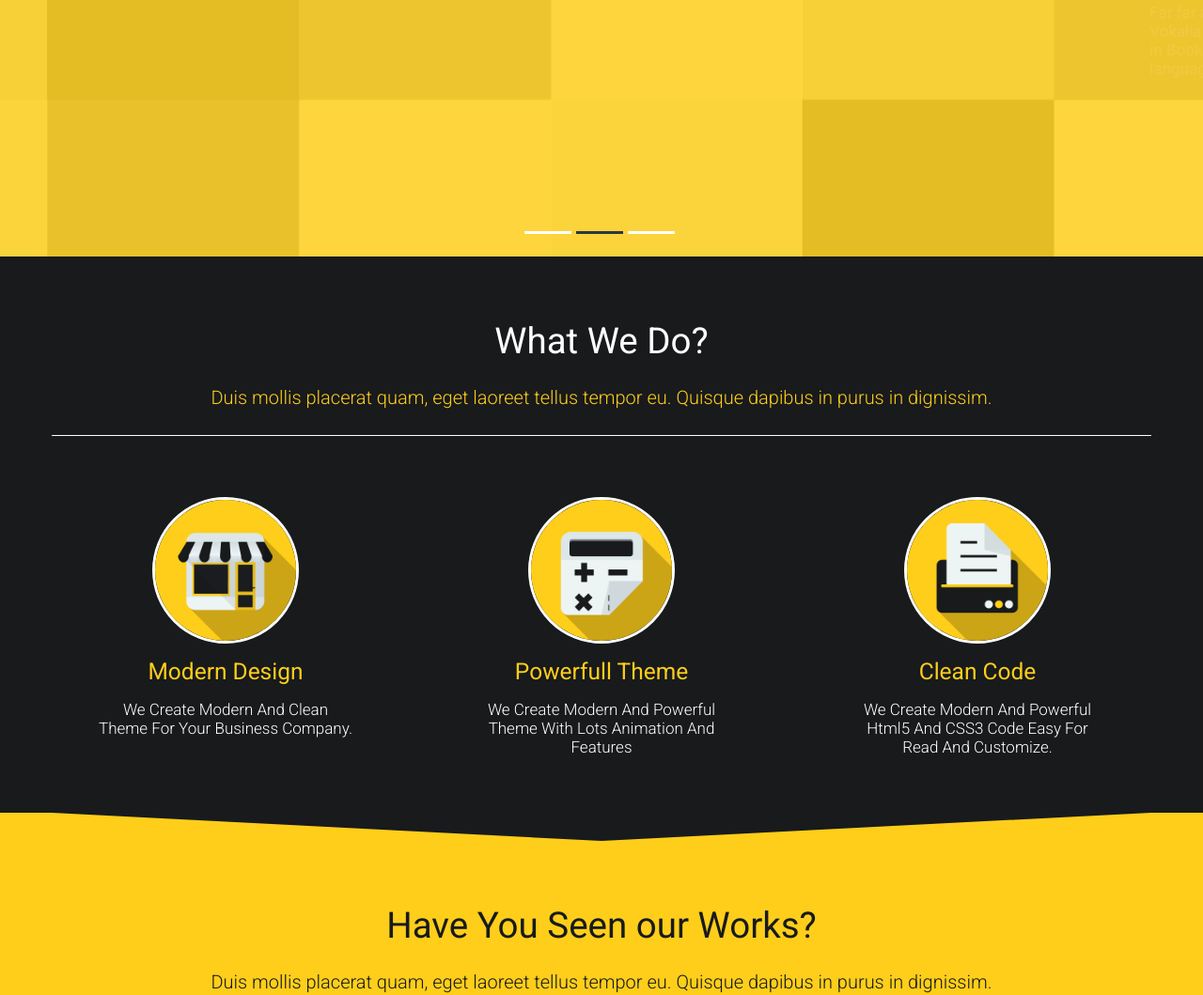
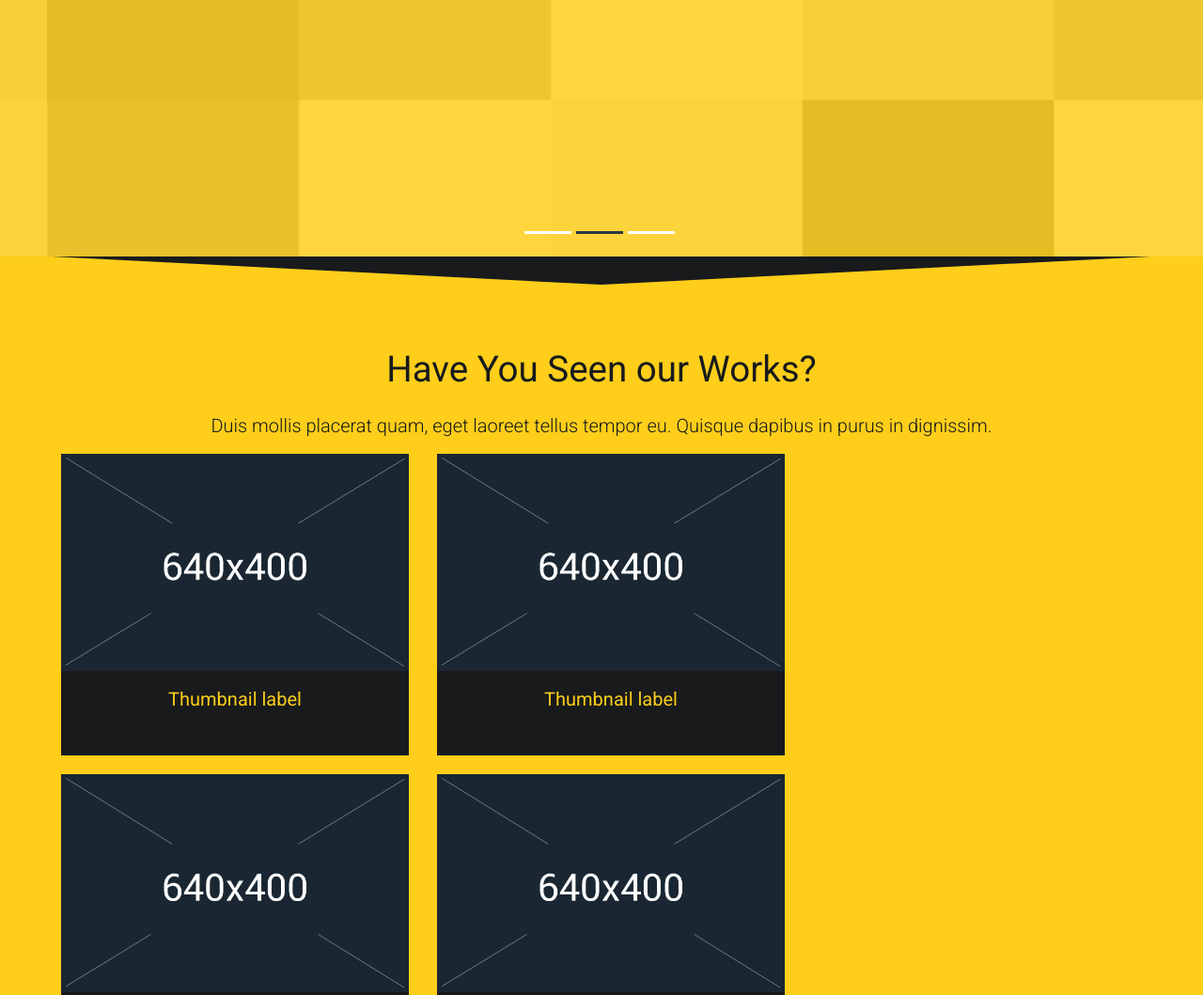
Before and after one commit to Kukenac/snakeEscape, a plain HTML site: page snaketech/Html/index.html in a window 1280 px wide. Shown: the part 297-1356 px from the top of the page at 94% size. Drawn offline with Linux system fonts and the light colour scheme; some packages are replaced by stand-ins of ours.

Commit message:
got rid of services section

```diff
--- a/snaketech/Html/index.html
+++ b/snaketech/Html/index.html
@@ -77,7 +77,6 @@
                     <div class="da-slide">
                         <h2>Stuck at work?</h2>
                         <h4>Let's give you some escapism inspiration!</h4>
-                        <p>Far far away, behind the word mountains, far from the countries Vokalia and Consonantia, there live the blind texts. Separated they live in Bookmarksgrove right at the coast of the Semantics, a large language ocean.</p>
                         <a href="#" class="da-link button">Read more</a>
 
                     </div>
@@ -86,7 +85,6 @@
                     <div class="da-slide">
                         <h2>Fun is ageless, you're not!</h2>
                         <h4>So you better start looking for near options NOW</h4>
-                        <p>A small river named Duden flows by their place and supplies it with the necessary regelialia. It is a paradisematic country, in which roasted parts of sentences fly into your mouth.</p>
                         <a href="#" class="da-link button">Read more</a>
 
                     </div>
@@ -101,48 +99,6 @@
             </div>
         </div>
         <!-- End home section -->
-        <!-- Service section start -->
-        <div class="section primary-section" id="service">
-            <div class="container">
-                <!-- Start title section -->
-                <div class="title">
-                    <h1>What We Do?</h1>
-                    <!-- Section's title goes here -->
-                    <p>Duis mollis placerat quam, eget laoreet tellus tempor eu. Quisque dapibus in purus in dignissim.</p>
-                    <!--Simple description for section goes here. -->
-                </div>
-                <div class="row-fluid">
-                    <div class="span4">
-                        <div class="centered service">
-                            <div class="circle-border zoom-in">
-                                <img class="img-circle" src="images/Service1.png" alt="service 1">
-                            </div>
-                            <h3>Modern Design</h3>
-                            <p>We Create Modern And Clean Theme For Your Business Company.</p>
-                        </div>
-                    </div>
-                    <div class="span4">
-                        <div class="centered service">
-                            <div class="circle-border zoom-in">
-                                <img class="img-circle" src="images/Service2.png" alt="service 2" />
-                            </div>
-                            <h3>Powerfull Theme</h3>
-                            <p>We Create Modern And Powerful Theme With Lots Animation And Features</p>
-                        </div>
-                    </div>
-                    <div class="span4">
-                        <div class="centered service">
-                            <div class="circle-border zoom-in">
-                                <img class="img-circle" src="images/Service3.png" alt="service 3">
-                            </div>
-                            <h3>Clean Code</h3>
-                            <p>We Create Modern And Powerful Html5 And CSS3 Code Easy For Read And Customize.</p>
-                        </div>
-                    </div>
-                </div>
-            </div>
-        </div>
-        <!-- Service section end -->
         <!-- Portfolio section start -->
         <div class="section secondary-section " id="portfolio">
             <div class="triangle"></div>
@@ -150,21 +106,6 @@
                 <div class=" title">
                     <h1>Have You Seen our Works?</h1>
                     <p>Duis mollis placerat quam, eget laoreet tellus tempor eu. Quisque dapibus in purus in dignissim.</p>
-              <!--  </div>
-                <ul class="nav nav-pills">
-                    <li class="filter" data-filter="all">
-                        <a href="#noAction">All</a>
-                    </li>
-                    <li class="filter" data-filter="web">
-                        <a href="#noAction">Web</a>
-                    </li>
-                    <li class="filter" data-filter="photo">
-                        <a href="#noAction">Photo</a>
-                    </li>
-                    <li class="filter" data-filter="identity">
-                        <a href="#noAction">Identity</a>
-                    </li>
-                </ul>
                 <!-- Start details for portfolio project 1 -->
                 <div id="single-project">
                     <div id="slidingDiv" class="toggleDiv row-fluid single-project">
```
